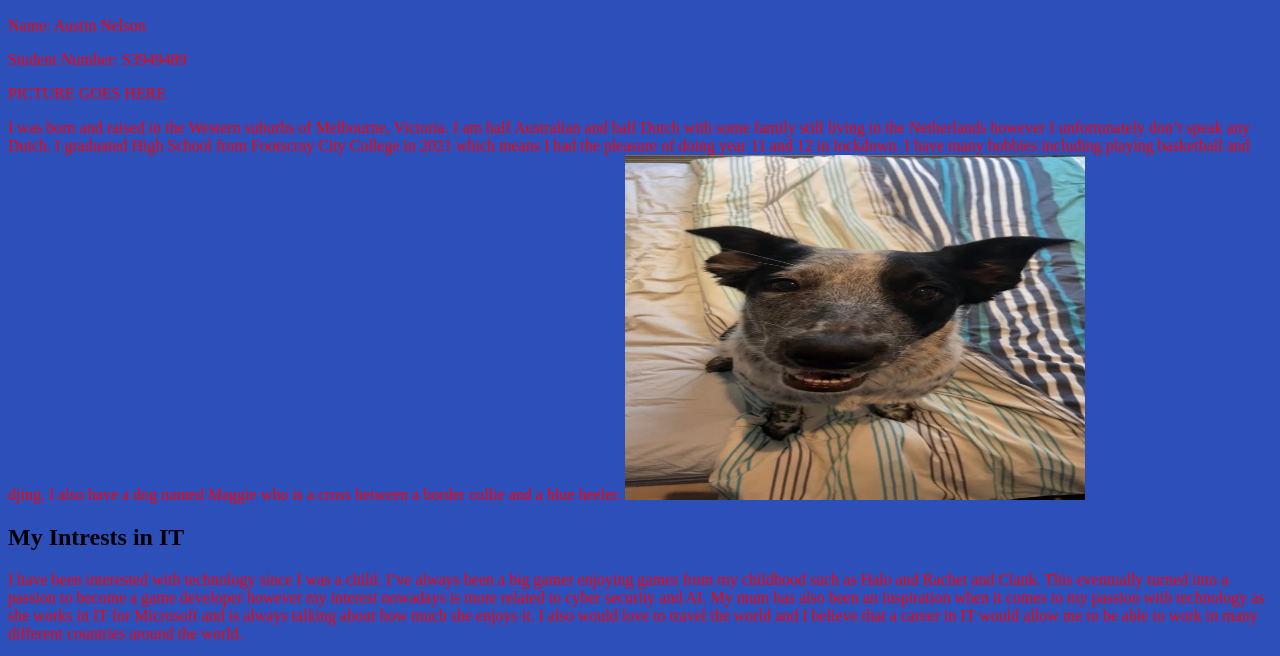
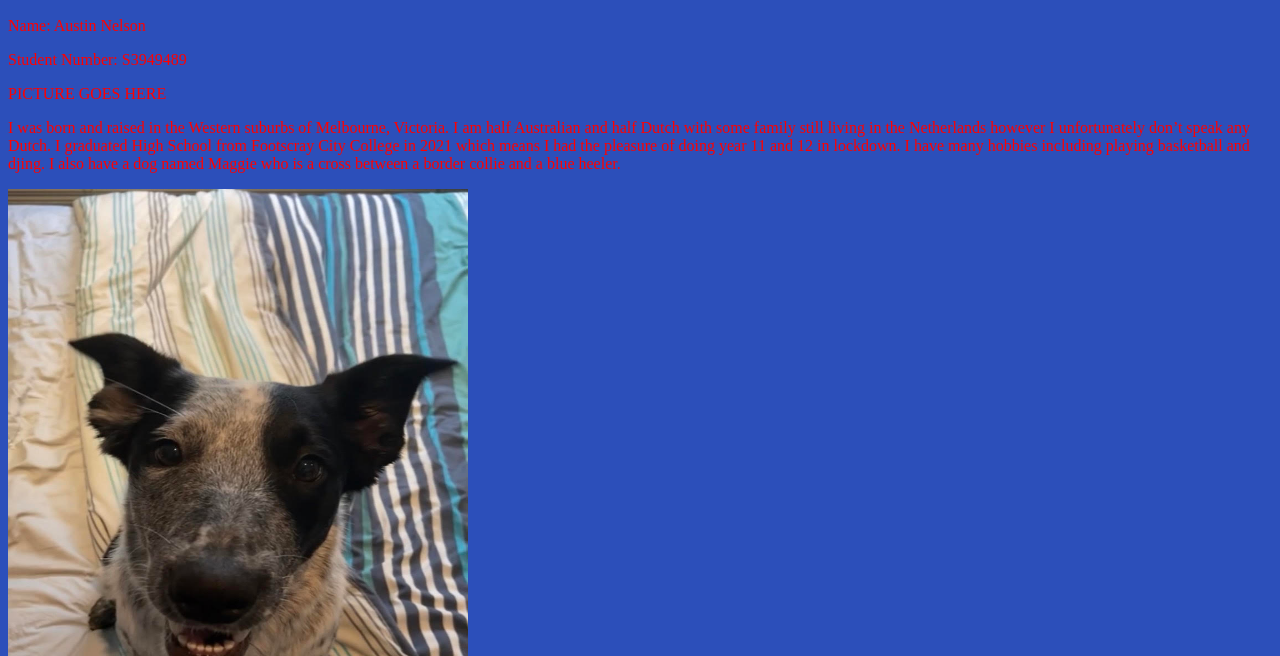
Before and after one commit to AustinNelson201/IT-Assignment-1, a plain HTML site: page index.html in a window 1280 px wide. Shown: the part 110-766 px from the top of the page. Drawn offline with Linux system fonts and the light colour scheme.

Commit message:
Update index.html

```diff
--- a/index.html
+++ b/index.html
@@ -15,8 +15,9 @@
 <p>Name: Austin Nelson</p>
 <p>Student Number: S3949489</p>
 <p>PICTURE GOES HERE</p>
-<p>I was born and raised in the Western suburbs of Melbourne, Victoria. I am half Australian and half Dutch with some family still living in the Netherlands however I unfortunately don’t speak any Dutch. I graduated High School from Footscray City College in 2021 which means I had the pleasure of doing year 11 and 12 in lockdown. I have many hobbies including playing basketball and djing. I also have a dog named Maggie who is a cross between a border collie and a blue heeler.
-<img src="Maggie.png" alt="Picture of my dog Maggie" width="460" height="345"></p>
+<p>I was born and raised in the Western suburbs of Melbourne, Victoria. I am half Australian and half Dutch with some family still living in the Netherlands however I unfortunately don’t speak any Dutch. I graduated High School from Footscray City College in 2021 which means I had the pleasure of doing year 11 and 12 in lockdown. I have many hobbies including playing basketball and djing. I also have a dog named Maggie who is a cross between a border collie and a blue heeler.</p>
+
+  <img src="Maggie.png" alt="Picture of my dog Maggie" width="460" height="700">
 
 <h2>My Intrests in IT</h2>
 
```
